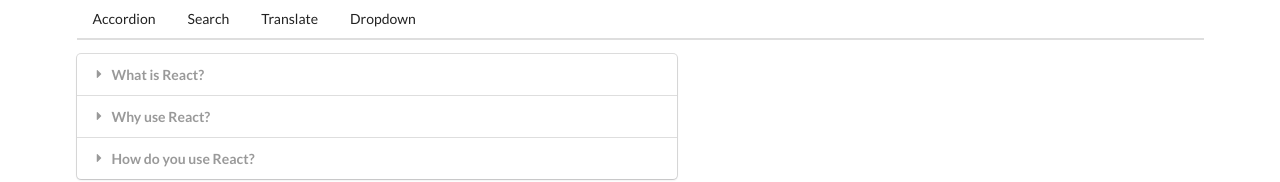
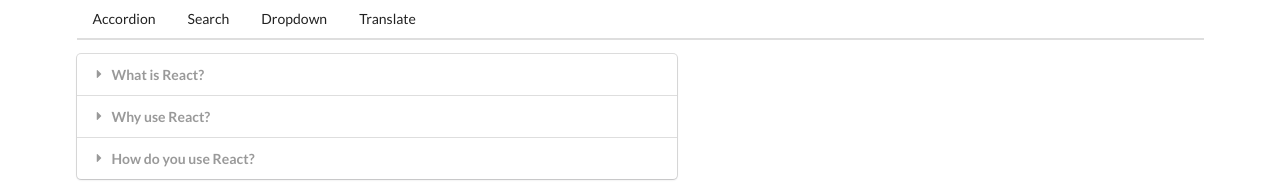
Before and after one commit to hikod/widgets, a React (Create React App) app: page / in a window 1280 px wide. Shown: the top 182 px of the page. Built offline with nearby package versions, Linux system fonts and the light colour scheme.

Commit message:
preventing from making additional server calls for the nav

```diff
--- a/src/components/Header.js
+++ b/src/components/Header.js
@@ -1,20 +1,21 @@
 import React from "react";
+import Link from "./Link";
 
 const Header = () => {
   return (
     <div className="ui secondary pointing menu">
-      <a className="item" href="/">
+      <Link href="/" className="item">
         Accordion
-      </a>
-      <a className="item" href="/list">
+      </Link>
+      <Link href="/list" className="item">
         Search
-      </a>
-      <a className="item" href="/translate">
+      </Link>
+      <Link href="/dropdown" className="item">
+        Dropdown
+      </Link>
+      <Link href="/translate" className="item">
         Translate
-      </a>
-      <a className="item" href="/dropdown">
-        Dropdown
-      </a>
+      </Link>
     </div>
   );
 };
--- /dev/null
+++ b/src/components/Link.js
@@ -0,0 +1,20 @@
+import React from "react";
+const Link = ({ href, className, children }) => {
+  const onClick = (event) => {
+    if (event.metaKey || event.ctrlKey) {
+      return;
+    }
+    event.preventDefault();
+    window.history.pushState({}, "", href);
+
+    const navEvent = new PopStateEvent("popstate");
+    window.dispatchEvent(navEvent);
+  };
+  return (
+    <a onClick={onClick} className={className} href={href}>
+      {children}
+    </a>
+  );
+};
+
+export default Link;
--- a/src/components/Route.js
+++ b/src/components/Route.js
@@ -1,4 +1,15 @@
+import { useEffect, useState } from "react";
 const Router = ({ path, children }) => {
-  return window.location.pathname === path ? children : null;
+  const [currentPath, setCurrentPath] = useState(window.location.pathname);
+  useEffect(() => {
+    const onLocationChange = () => {
+      setCurrentPath(window.location.pathname);
+    };
+    window.addEventListener("popstate", onLocationChange);
+    return () => {
+      window.removeEventListener("popstate", onLocationChange);
+    };
+  }, []);
+  return currentPath === path ? children : null;
 };
 export default Router;
```
